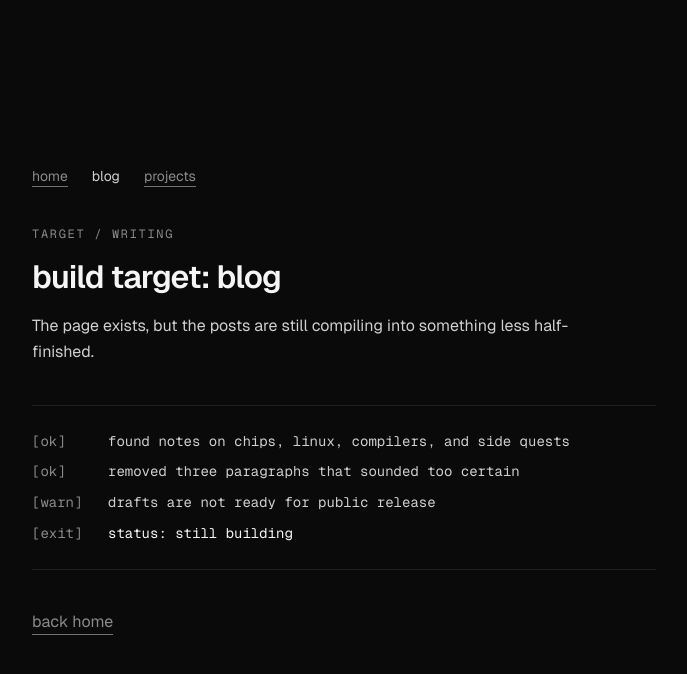
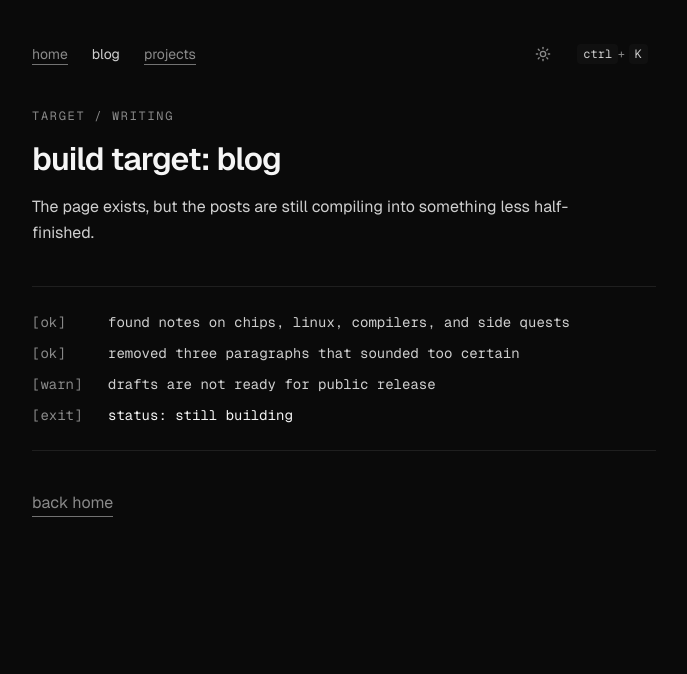
Before and after one commit to ypawania/yohancepawania.dev, a Next.js app: page /blog in a window 1280 px wide. Shown: the top 674 px of the page, without its empty margins (296-983 px from the left). Built offline with nearby package versions, Linux system fonts and the light colour scheme.

Commit message:
Use shared site header

```diff
--- a/app/blog/page.tsx
+++ b/app/blog/page.tsx
@@ -8,18 +8,8 @@ export const metadata: Metadata = {
 
 export default function BlogPage() {
   return (
-    <main className="mx-auto flex min-h-screen w-full max-w-2xl flex-col justify-center px-6 py-8">
+    <main className="mx-auto flex w-full max-w-2xl flex-col px-6 pb-8 sm:pb-10">
       <div className="space-y-10">
-        <nav className="flex items-center gap-6 text-sm">
-          <Link className="nav-link" href="/">
-            home
-          </Link>
-          <span className="nav-link-active">blog</span>
-          <Link className="nav-link" href="/projects">
-            projects
-          </Link>
-        </nav>
-
         <section className="space-y-4">
           <p className="font-mono text-xs uppercase tracking-[0.14em] text-[var(--muted)]">
             target / writing
--- /dev/null
+++ b/app/components/site-header.tsx
@@ -0,0 +1,44 @@
+"use client";
+
+import Link from "next/link";
+import { usePathname } from "next/navigation";
+import CommandPaletteTrigger from "./command-palette-trigger";
+import ThemeToggle from "./theme-toggle";
+
+const navItems = [
+  { href: "/", label: "home" },
+  { href: "/blog", label: "blog" },
+  { href: "/projects", label: "projects" },
+];
+
+export default function SiteHeader() {
+  const pathname = usePathname();
+
+  return (
+    <header className="mx-auto flex w-full max-w-2xl items-center justify-between gap-6 px-6 py-8 text-sm sm:py-10">
+      <nav className="flex items-center gap-6" aria-label="Primary navigation">
+        {navItems.map((item) => {
+          const isActive =
+            item.href === "/"
+              ? pathname === "/"
+              : pathname === item.href || pathname.startsWith(`${item.href}/`);
+
+          return (
+            <Link
+              key={item.href}
+              className={`nav-link ${isActive ? "nav-link-active" : ""}`}
+              href={item.href}
+              aria-current={isActive ? "page" : undefined}
+            >
+              {item.label}
+            </Link>
+          );
+        })}
+      </nav>
+      <div className="flex items-center gap-2">
+        <ThemeToggle />
+        <CommandPaletteTrigger />
+      </div>
+    </header>
+  );
+}
--- a/app/layout.tsx
+++ b/app/layout.tsx
@@ -2,6 +2,8 @@ import type { Metadata } from "next";
 import localFont from "next/font/local";
 import Script from "next/script";
 import { Analytics } from "@vercel/analytics/next";
+import CommandPalette from "./components/command-palette";
+import SiteHeader from "./components/site-header";
 import "./globals.css";
 
 const geistSans = localFont({
@@ -56,7 +58,7 @@ export default function RootLayout({
       suppressHydrationWarning
       className={`${geistSans.variable} ${geistMono.variable} h-full antialiased`}
     >
-      <body className="min-h-full flex flex-col">
+      <body className="min-h-full">
         <Script id="theme-init" strategy="beforeInteractive">
           {`
             (() => {
@@ -68,7 +70,9 @@ export default function RootLayout({
             })();
           `}
         </Script>
+        <SiteHeader />
         {children}
+        <CommandPalette repoUrl="https://github.com/ypawania/yohancepawania.dev" />
         <Analytics />
       </body>
     </html>
--- a/app/page.tsx
+++ b/app/page.tsx
@@ -1,34 +1,12 @@
 import Image from "next/image";
-import Link from "next/link";
-import CommandPalette from "./components/command-palette";
-import CommandPaletteTrigger from "./components/command-palette-trigger";
 import CopyEmailLink from "./components/copy-email-link";
 import TextLink from "./components/text-link";
-import ThemeToggle from "./components/theme-toggle";
 
 export default function Home() {
   const webringUrl = "https://cs.uwatering.com/#https://yohancepawania.dev";
 
   return (
-    <main className="mx-auto flex w-full max-w-2xl flex-col px-6 py-8 sm:py-10">
-      <nav className="mb-8 flex items-center justify-between gap-6 text-sm sm:mb-10">
-        <div className="flex items-center gap-6">
-          <a className="nav-link nav-link-active" href="#top">
-            home
-          </a>
-          <Link className="nav-link" href="/blog">
-            blog
-          </Link>
-          <Link className="nav-link" href="/projects">
-            projects
-          </Link>
-        </div>
-        <div className="flex items-center gap-2">
-          <ThemeToggle />
-          <CommandPaletteTrigger />
-        </div>
-      </nav>
-
+    <main className="mx-auto flex w-full max-w-2xl flex-col px-6 pb-8 sm:pb-10">
       <div className="flex flex-col gap-10 sm:gap-12">
         <section id="top" className="space-y-4">
           <h1 className="text-3xl font-semibold tracking-tight text-[var(--foreground)] sm:text-[2rem]">
@@ -116,7 +94,6 @@ export default function Home() {
           <CopyEmailLink className="social-link justify-self-start cursor-copy appearance-none border-0 bg-transparent p-0 text-left sm:justify-self-end sm:text-right" />
         </footer>
       </div>
-      <CommandPalette repoUrl="https://github.com/ypawania/yohancepawania.dev" />
     </main>
   );
 }
--- a/app/projects/page.tsx
+++ b/app/projects/page.tsx
@@ -8,18 +8,8 @@ export const metadata: Metadata = {
 
 export default function ProjectsPage() {
   return (
-    <main className="mx-auto flex min-h-screen w-full max-w-2xl flex-col justify-center px-6 py-8">
+    <main className="mx-auto flex w-full max-w-2xl flex-col px-6 pb-8 sm:pb-10">
       <div className="space-y-10">
-        <nav className="flex items-center gap-6 text-sm">
-          <Link className="nav-link" href="/">
-            home
-          </Link>
-          <Link className="nav-link" href="/blog">
-            blog
-          </Link>
-          <span className="nav-link-active">projects</span>
-        </nav>
-
         <section className="space-y-4">
           <p className="font-mono text-xs uppercase tracking-[0.14em] text-[var(--muted)]">
             target / builds
```
